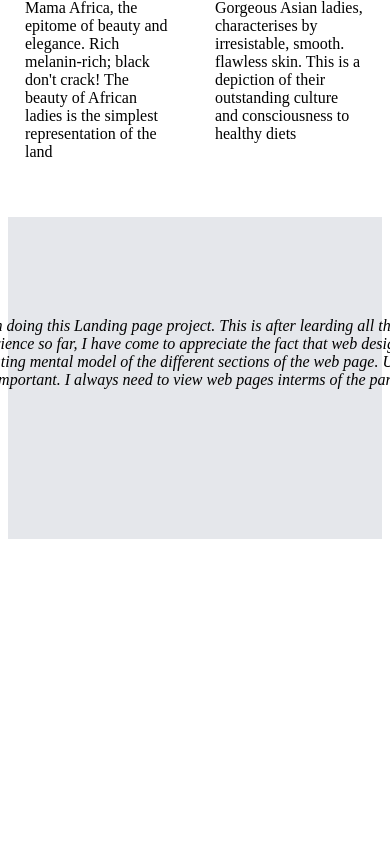
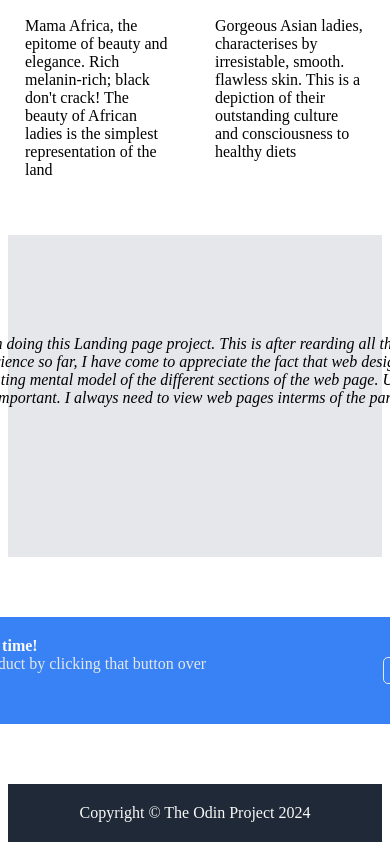
Before and after one commit to alegoeugene/Landing-page-02, a plain HTML site: page index.html in a window 390 px wide. Shown: the part 770-1612 px from the top of the page. Before the commit the page ends 1317 px from the top, so only its background shows below. Drawn offline with Linux system fonts and the light colour scheme.

Commit message:
Readme file updated with the image credits. The site design is complete though not responsive. Resoponsiveness will be considered later

```diff
--- a/index.html
+++ b/index.html
@@ -26,6 +26,7 @@
             </div>
             <div class="hero-content-right">
                 <img src="https://media.istockphoto.com/id/1208758744/photo/paradise-caribbean-beach-with-coco-palms.jpg?s=612x612&w=0&k=20&c=PQqrQDFdquj4SMS6-dG7hXeu-H4qGtOh1Y2onzjIWcM=" alt="sandy beach" style="height: 250px; width: 400px">
+                <div class="image-txt">Embedding text on image</div>
             </div>
         </div>
     </div>
@@ -57,13 +58,28 @@
 
     <div class="Experience">
         <div class="Experience-content">
-            <div class="quote"><em>This is the second time that I am doing this Landing page project. This is after learding all the preceeding lessons for the second time too. From my experience so far,
+            <div class="quote"><em>This is the second time that I am doing this Landing page project. This is after rearding all the preceeding lessons for the second time too. From my experience so far,
                 I have come to appreciate the fact that web design is not just learning. Excellence here depends in creating mental model of the different sections of the web page. Understanding orientations
                 and positioning of elements is very important. I always need to view web pages interms of the parts.</em>
             </div>
             <div class="owner"><p><strong> Alego Joe</strong></p></div>
         </div>
+    </div>
 
+    <div class="final-section">
+        <div class="blue">
+            <div class="blue-txt">
+                <div class="cta"><strong> Call to action! It's time!</strong></div>
+                <div class="cta-body">Sign up for our product by clicking that button over there!</div>
+            </div>
+            <div class="blue button">
+                <button class="cta-button">Sign up</button>
+            </div>
+        </div>
+    </div>
+
+    <div class="footer">
+       <div class="footer-txt">Copyright &#169 The Odin Project 2024</div>
     </div>
 
 </body>
--- a/styles.css
+++ b/styles.css
@@ -47,7 +47,7 @@ ul {
 .sign-up {
     background-color: #3882f6;
     color: #f9faf8;
-    border-radius: 10px;
+    border-radius: 5px;
     width: 100px;
     height: 30px;
     border: none;
@@ -90,3 +90,48 @@ img {
 .Experience-content {
     width: 800px;
 }
+.final-section {
+    padding: 60px;
+    display: flex;
+    justify-content: center;
+}
+.blue-txt {
+    width: 1000px;
+}
+.blue {
+    display: flex;
+    padding: 20px;
+    justify-content: center;
+    gap: 5px;
+    background-color: #3882f6;
+    border-radius: 5px;
+    width: 700px;
+    padding-left: 80px;
+}
+.cta-button {
+    border: 1px solid;
+    color: #e5e7eb;
+    background-color: #3882f6;
+    border-color: #e5e7eb;
+    border-radius: 5px;
+    width: 100px;
+    padding: 5px;
+}
+.cta {
+    color: #f9faf8;
+}
+.cta-body {
+    color: #e5e7eb;
+}
+.footer {
+    background-color: #1f2937;
+    color: #f9faf8;
+    padding: 20px;
+    display: flex;
+    justify-content: center;
+}
+body {
+    border: 0px;
+    padding: 0px;
+    height: 100vh;
+}
```
Also changed, not shown: 1 other file.
